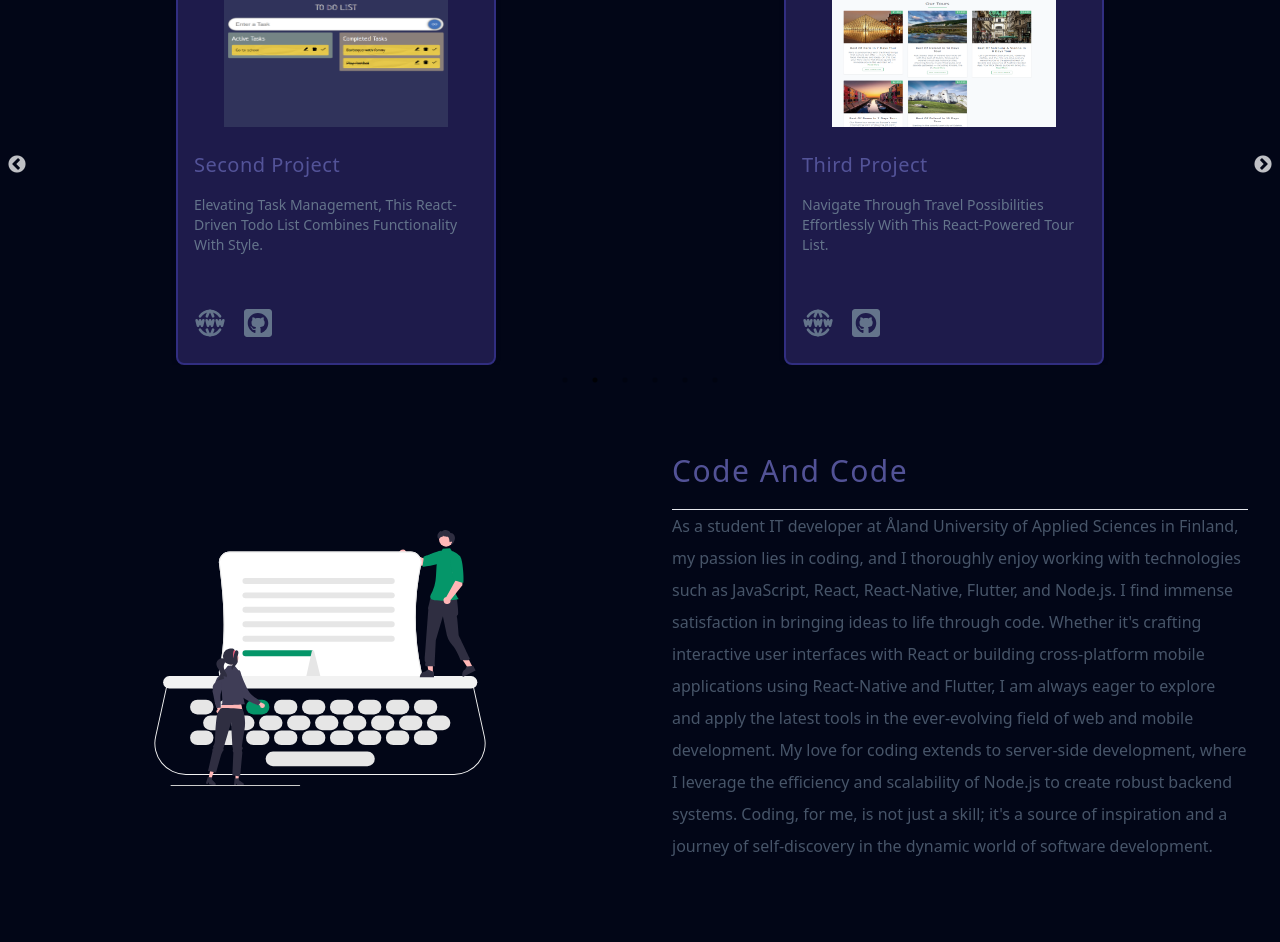
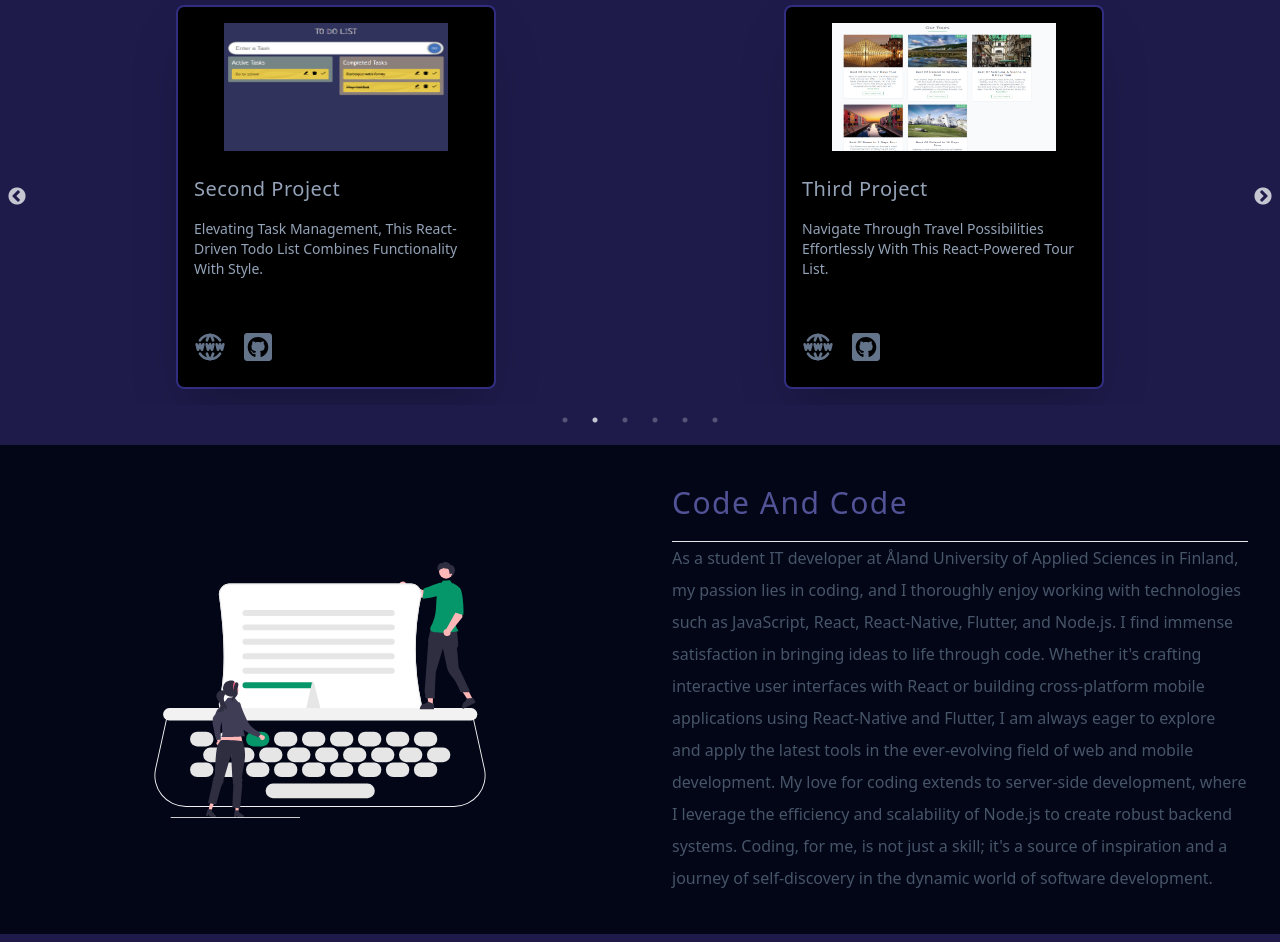
Before and after one commit to radu-bordea/React-Tailwind-Portfolio, a React (Vite) app: page / in a window 1280 px wide. Shown: the part 1545-2487 px from the top of the page. Built offline with nearby package versions, Linux system fonts and the light colour scheme.

Commit message:
fix background

```diff
--- a/src/components/About.jsx
+++ b/src/components/About.jsx
@@ -4,7 +4,7 @@ import SectionTitle from "./SectionTitle";
 
 const About = () => {
   return (
-    <section className="bg-slate-950 py-20" id="about">
+    <section className="bg-slate-950 py-10 my-2" id="about">
       <div className="align-element grid md:grid-cols-2 items-center gap-16">
         <img src={aboutSvg} className="w-full h-64" />
         <article>
--- a/src/components/Projects.jsx
+++ b/src/components/Projects.jsx
@@ -19,9 +19,9 @@ const Projects = () => {
   };
 
   return (
-    <section className="bg-slate-950 py-2 align-element" id="projects">
+    <section className=" py-8 align-element" id="projects">
       <SectionTitle text="web creation" />
-      <Slider {...settings}>
+      <Slider {...settings} className="custom-slick-dots">
         {projects.map((project) => (
           <ProjectsCard key={project.id} {...project} />
         ))}
--- a/src/components/ProjectsCard.jsx
+++ b/src/components/ProjectsCard.jsx
@@ -4,15 +4,19 @@ import { TbWorldWww } from "react-icons/tb";
 
 const ProjectsCard = ({ url, img, github, title, text }) => {
   return (
-    <article className="bg-indigo-950 border-2 border-indigo-900 shadow-2xl rounded-lg mx-auto mt-4 h-96 w-36 md:w-80 md:h-96  shadow-md hover:shadow-2xl duration-300">
+    <article className="bg-black border-2 border-indigo-900 shadow-2xl rounded-lg  mx-auto my-4 h-96 w-36 md:w-80 md:h-96 hover:shadow-2xl duration-300">
       <img
         src={img}
         alt={title}
         className=" rounded-t-lg h-32 md:h-40 w-60 px-2 mx-auto py-4"
       />
       <div className="capitalize py-2 px-4 ">
-        <h2 className="text-xl tracking-wide font-medium">{title}</h2>
-        <p className="mt-4 text-slate-500 text-xs md:text-sm h-28 md:h-24 ">{text}</p>
+        <h2 className="text-xl tracking-wide font-medium text-slate-400">
+          {title}
+        </h2>
+        <p className="mt-4 text-slate-400 text-xs md:text-sm h-28 md:h-24 ">
+          {text}
+        </p>
         <div className="mt-4 flex gap-x-4">
           <a href={url}>
             <TbWorldWww className="h-8 w-8 text-slate-500 hover:text-slate-400 duration-300" />
--- a/src/index.css
+++ b/src/index.css
@@ -4,6 +4,22 @@ html {
     background-color: rgb(30 27 75);
     color: rgba(85, 85, 155, 0.966)
 }
+
+/* Add this CSS to your stylesheet or Tailwind CSS configuration */
+.custom-slick-dots {
+  .slick-dots {
+    margin-top: 2px; /* Adjust the position as needed */
+  }
+  .slick-dots li button:before {
+    color: white !important;
+  }
+
+  .slick-dots li.slick-active button:before {
+    color: white !important;
+  }
+}
+
+
 @tailwind components;
 @tailwind utilities;
 
```
